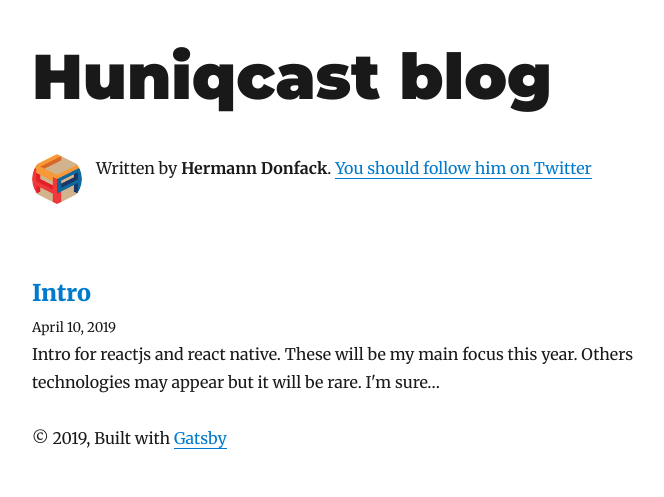
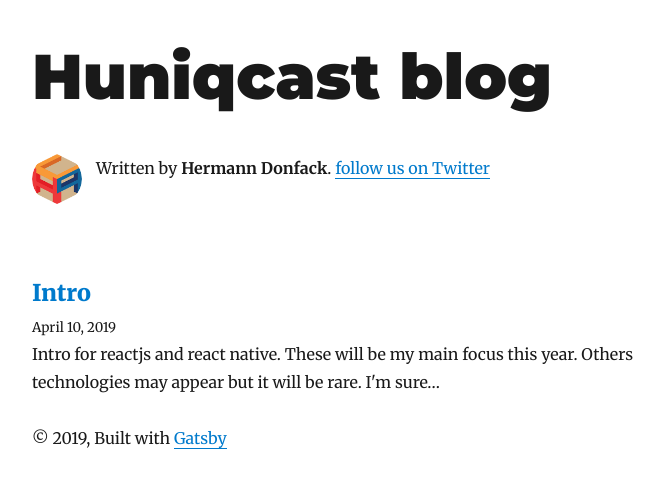
Before and after one commit to huniqcast/blog, a Gatsby site: page / in a window 1280 px wide. Shown: the whole page, without its empty margins (293-957 px from the left). Built offline with nearby package versions, Linux system fonts and the light colour scheme; Gatsby itself is replaced by a stand-in of ours; some packages are replaced by stand-ins of ours.

Commit message:
Change twitter title link

```diff
--- a/src/components/bio.js
+++ b/src/components/bio.js
@@ -40,7 +40,7 @@ function Bio() {
             <p>
               Written by <strong>{author}</strong>.{` `}
               <a href={`https://twitter.com/${social.twitter}`}>
-                You should follow him on Twitter
+                follow us on Twitter
               </a>
             </p>
           </div>
```
Also changed, not shown: content/blog/intro/salty_egg.jpg (deleted).
